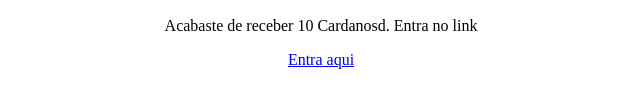
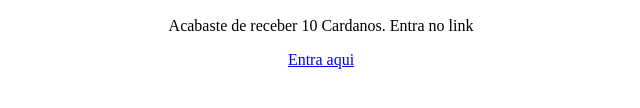
Before and after one commit to mateusgpedro/abc_tx, a plain HTML site: page index.html in a window 1280 px wide. Shown: the part 536-644 px from the top of the page, 319-959 px from the left. Drawn offline with Linux system fonts and the light colour scheme.

Commit message:
Update index.html

```diff
--- a/index.html
+++ b/index.html
@@ -10,7 +10,7 @@
     <div class="container">
         <h1>Parabéns futuro milionário</h1>
         <img src="./imgs/download.jpg">
-        <p>Acabaste de receber 10 Cardanosd. Entra no link</p>
+        <p>Acabaste de receber 10 Cardanos. Entra no link</p>
         <a href="https://www.yoroi-wallet.com" target="_blank" class="button">
             Entra aqui
         </a>
```
